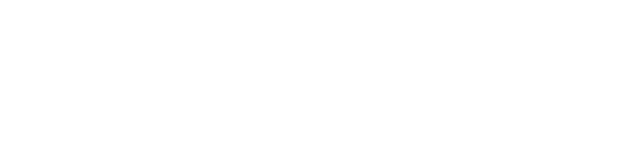
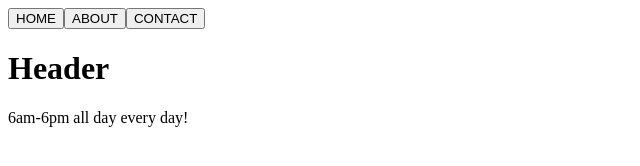
Before and after one commit to jjkjj80/restaurant, a website built with webpack: page src/template.html in a window 1280 px wide. Shown: the whole page, without its empty margins (0-640 px from the left). Built offline with nearby package versions, Linux system fonts and the light colour scheme.

Commit message:
setup inital page layout

```diff
--- a/src/about.js
+++ b/src/about.js
@@ -0,0 +1,7 @@
+
+
+function aboutTest() {
+    console.log("about")
+}
+
+export {aboutTest}
--- a/src/contact.js
+++ b/src/contact.js
@@ -0,0 +1,5 @@
+function contactTest() {
+    console.log("contact")
+}
+
+export {contactTest}
--- a/src/index.js
+++ b/src/index.js
@@ -0,0 +1,41 @@
+import { aboutTest } from "./about";
+import { contactTest } from "./contact";
+
+
+const cont = document.querySelector('.container');
+
+
+//tabs
+const tabs = document.createElement('div');
+const homeB = document.createElement('button');
+const aboutB = document.createElement('button');
+const contactB = document.createElement('button');
+
+homeB.classList.add('tabcontent');
+homeB.textContent='HOME'
+tabs.appendChild(homeB);
+
+aboutB.classList.add('tabcontent')
+aboutB.textContent='ABOUT'
+tabs.appendChild(aboutB);
+
+contactB.classList.add('tabcontent')
+contactB.textContent='CONTACT'
+tabs.appendChild(contactB);
+
+cont.appendChild(tabs);
+
+//content
+const content = document.createElement('div');
+const header = document.createElement('h1');
+const hours = document.createElement('p');
+
+header.textContent='Header';
+header.classList.add('header')
+content.appendChild(header);
+
+hours.textContent='6am-6pm all day every day!'
+hours.classList.add('hours')
+content.appendChild(hours);
+
+cont.appendChild(content)
--- a/webpack.common.js
+++ b/webpack.common.js
@@ -30,6 +30,6 @@ module.exports = {
       filename: 'index.html',
       template: 'src/template.html',
     }),
-    new BundleAnalyzerPlugin()
+    //new BundleAnalyzerPlugin()
   ],
 };
```
Also changed, not shown: dist/app31d6cfe0d16ae931b73c.bundle.js (deleted), dist/appf9fa734a8474972ca20c.bundle.js (added), dist/index.html, src/home.js (added), 1 other file.
